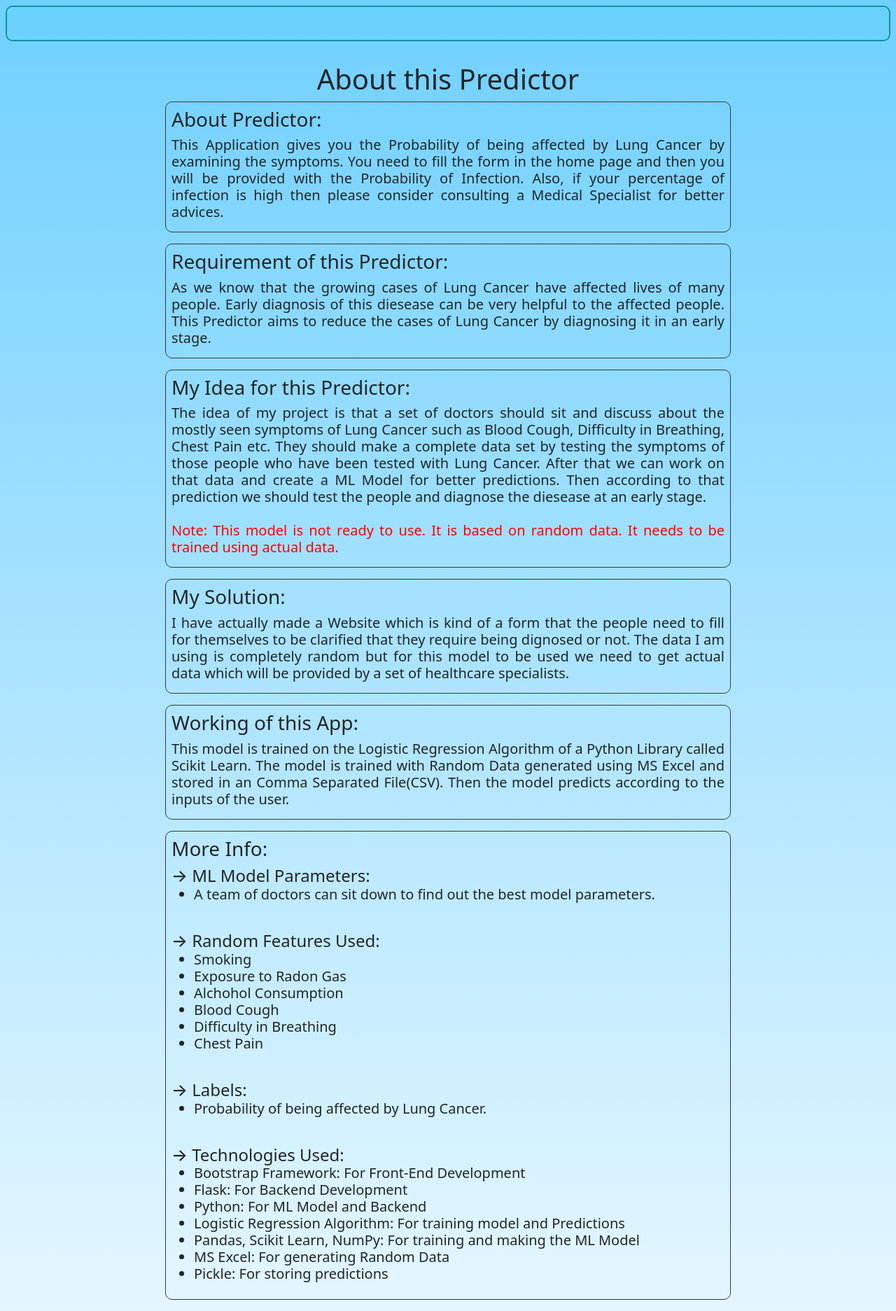
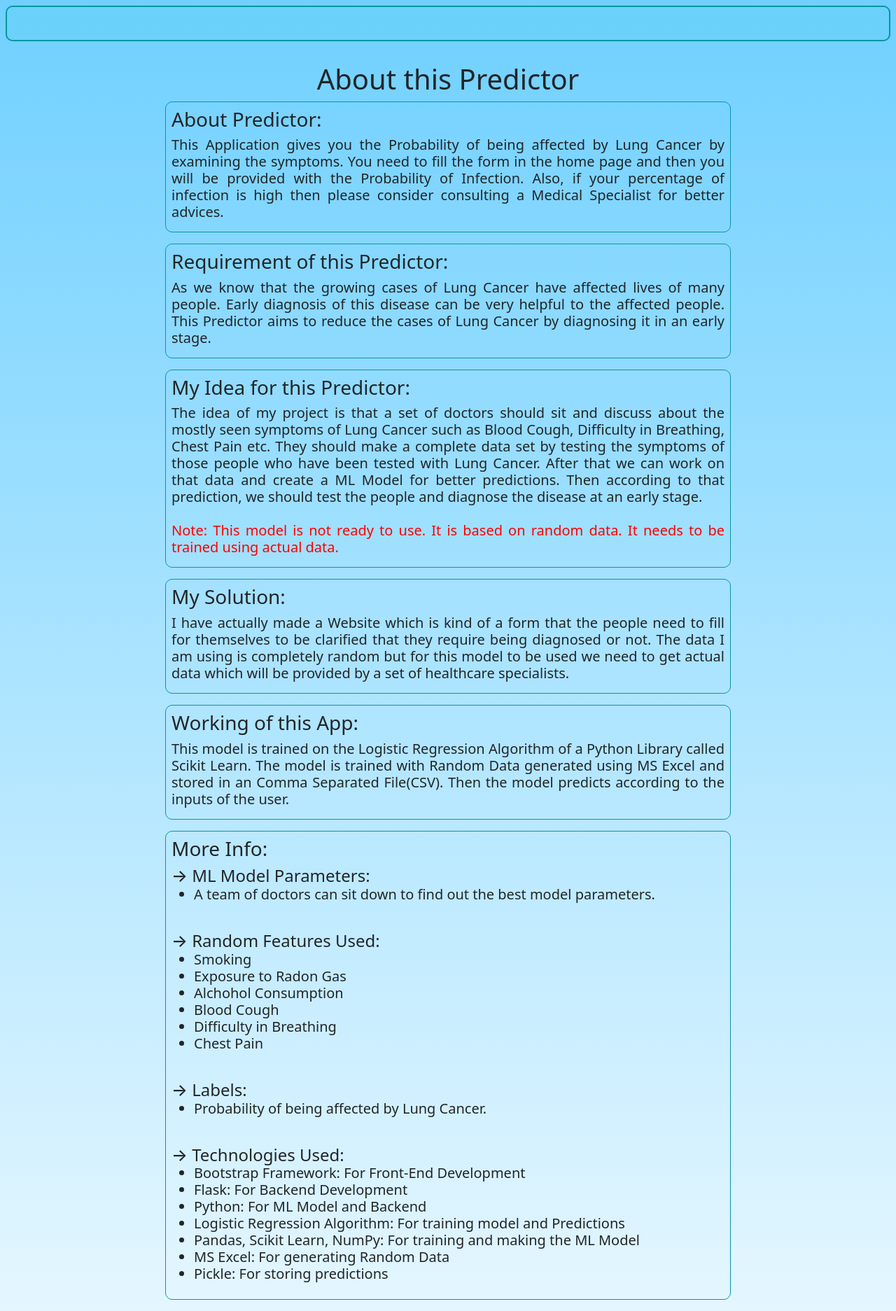
Before and after one commit to The-Coding-Hub/Lung-Cancer-Predictor, a Flask app: page /about in a window 1280 px wide. Shown: the part 69-1942 px from the top of the page at 70% size. Run offline with Flask 2, Linux system fonts and the light colour scheme; parts of the project's set-up code (start-up, migrations or seed data) failed here and were passed over.

Commit message:
Frontend Redesign

```diff
--- a/Static/css/style.css
+++ b/Static/css/style.css
@@ -27,7 +27,7 @@ body {
 
 .notes {
   text-align: justify;
-  border: 1px solid #343a40;
+  border: 1px solid #0b95a4;
   padding: 8px;
   border-radius: 10px;
 }
--- a/Templates/about.html
+++ b/Templates/about.html
@@ -20,7 +20,7 @@
         Requirement of this Predictor:
       </h3>
       <h5 class="h5">
-        As we know that the growing cases of Lung Cancer have affected lives of many people. Early diagnosis of this diesease can be very helpful to the affected people. This Predictor aims to reduce the cases of Lung Cancer by diagnosing it in an early stage.
+        As we know that the growing cases of Lung Cancer have affected lives of many people. Early diagnosis of this disease can be very helpful to the affected people. This Predictor aims to reduce the cases of Lung Cancer by diagnosing it in an early stage.
       </h5>
     </div>
     <div class="notes my-3">
@@ -30,7 +30,7 @@
       <h5 class="h5">
         The idea of my project is that a set of doctors should sit and discuss about the mostly seen symptoms of Lung Cancer such as Blood Cough, Difficulty in Breathing, Chest Pain etc. They should make a complete data set by
         testing the symptoms of those people who have been tested with Lung Cancer. After that we can work on
-        that data and create a ML Model for better predictions. Then according to that prediction we should test the people and diagnose the diesease at an early stage.
+        that data and create a ML Model for better predictions. Then according to that prediction, we should test the people and diagnose the disease at an early stage.
         <br><br>
         <span style="color: red;">
           Note: This model is not ready to use. It is based on random data. It needs to be trained using actual data.
@@ -44,7 +44,7 @@
       </h3>
       <h5 class="h5">
         I have actually made a Website which is kind of a form that the people need to fill for
-        themselves to be clarified that they require being dignosed or not. The data I am using is completely random but for this model to be used we need to
+        themselves to be clarified that they require being diagnosed or not. The data I am using is completely random but for this model to be used we need to
         get actual data which will be provided by a set of healthcare specialists.
       </h5>
     </div>
```
